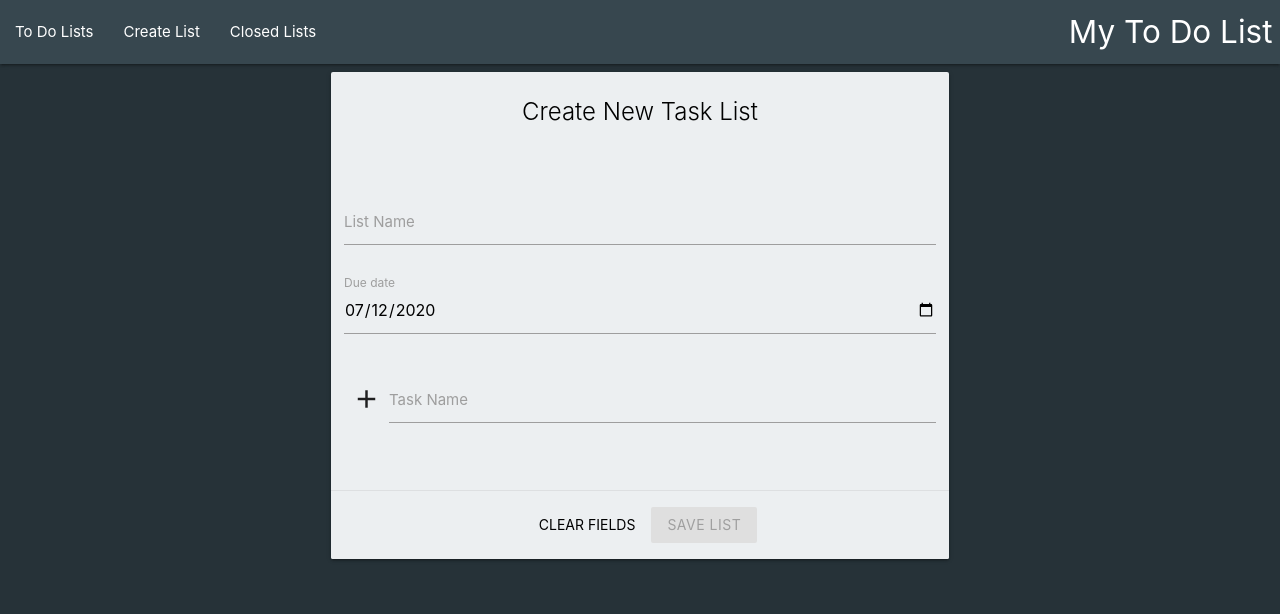
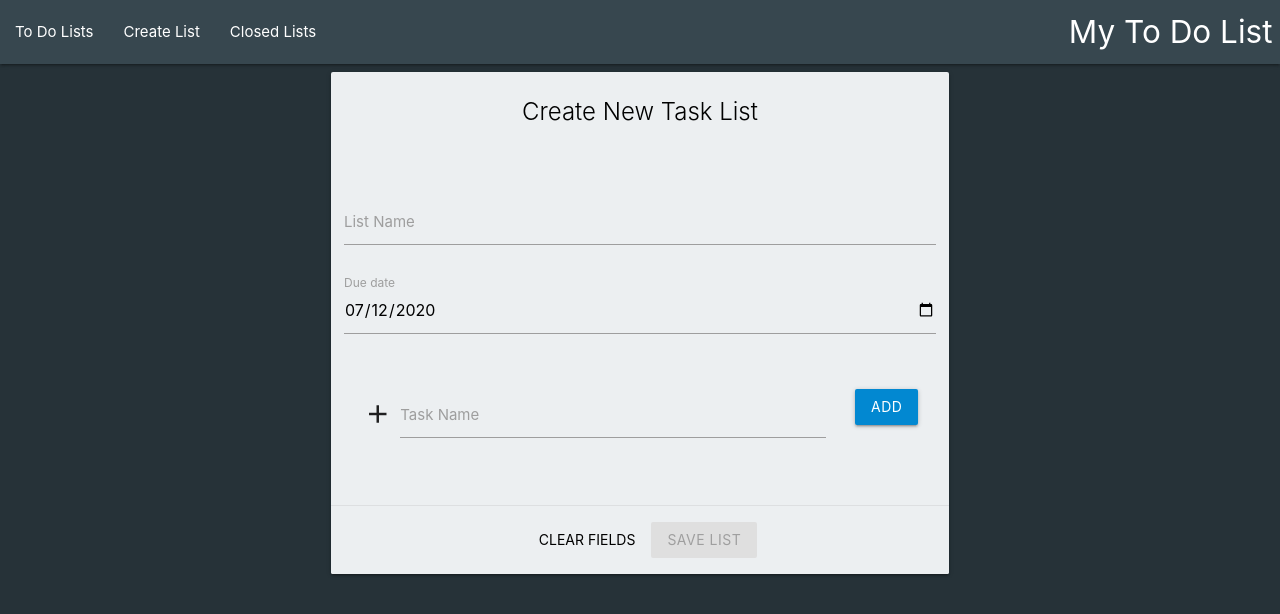
Before and after one commit to luisjoo/react-example-application, a React (Create React App) app: page /create-to-do-list in a window 1280 px wide. Shown: the top 614 px of the page. Built offline with nearby package versions, Linux system fonts and the light colour scheme.

Commit message:
Updated task creation input

```diff
--- a/src/App.css
+++ b/src/App.css
@@ -9,3 +9,10 @@ body {
 .sidenav.blue-grey.darken-3 li a {
   color: #FFF;
 }
+
+.center-button {
+  align-items: center;
+  display: flex;
+  height: 60px;
+  justify-content: center;
+}
--- a/src/components/buttons/button.component.js
+++ b/src/components/buttons/button.component.js
@@ -4,7 +4,7 @@ import Proptypes from "prop-types";
 const ButtonComponent = (props) => {
 	return (
 		<button
-			className="btn light-blue darken-2 waves-effect white-text"
+			className="btn light-blue darken-2 waves-effect white-text small"
 			onClick={props.clickMethod}
 			disabled={props.disabled}
 		>
--- a/src/components/buttons/flat-button.component.js
+++ b/src/components/buttons/flat-button.component.js
@@ -4,7 +4,7 @@ import Proptypes from 'prop-types';
 const FlatButtonComponent = (props) =>{
 	return (
 		<button
-			className="btn-flat black-text waves-effect waves-light"
+			className="btn-flat black-text waves-effect waves-light small"
 			onClick={props.clickMethod}
 			disabled={props.disabled}
 		>
--- a/src/components/input/icon-input.component.js
+++ b/src/components/input/icon-input.component.js
@@ -31,7 +31,9 @@ IconInputComponent.propTypes = {
 };
 
 IconInputComponent.defaultProps = {
-	onKeyUp: () => null,
+	onKeyUp: (event) => {
+		event.preventDefault();
+	},
 	inputType: "text",
 	otherProps: {}
 };
--- a/src/routes/create-todo-list.route.js
+++ b/src/routes/create-todo-list.route.js
@@ -10,7 +10,6 @@ import Constants from "../utils/Contants";
 import CardUi from "../ui/card.ui";
 
 class CreateTodoListRoute extends Component {
-
 	constructor(props) {
 		super(props);
 
@@ -26,7 +25,7 @@ class CreateTodoListRoute extends Component {
 		disableCompletion: true,
 
 		// update task
-		isEdit: false,
+		edition: false,
 		selectedId: null,
 	});
 
@@ -41,11 +40,9 @@ class CreateTodoListRoute extends Component {
 		}
 	};
 
-	createTask = (event) => {
-		event.preventDefault();
-		if (event.which !== 13) return;
+	createTask = () => {
+		const {taskName, taskList} = this.state;
 
-		const {taskName, taskList} = this.state;
 		const listCopy = [...taskList];
 		const obj = {
 			taskName,
@@ -68,22 +65,36 @@ class CreateTodoListRoute extends Component {
 
 		this.refTask.current.focus();
 		this.setState({
-			isEdit: true,
+			edition: true,
 			selectedId: taskId,
 			taskName: task.taskName
 		});
 	};
 
-	completeTask = (id, value) => {
-		const {taskList} = this.state;
-		const newList = taskList.map((task) => {
-			if (task.taskId === id) {
-				return {...task, taskCompleted: value}
+	cancelTaskUpdate = () => {
+		this.setState({
+			edition: false,
+			selectedId: null,
+			taskName: ''
+		});
+	};
+
+	updateSelectedTask = () => {
+		const {selectedId, taskName, taskList} = this.state;
+		const updatedTaskList = taskList.map((task) => {
+			if (task.taskId === selectedId) {
+				task.taskName = taskName;
 			}
+
 			return task;
 		});
 
-		this.setState({taskList: newList});
+		this.setState({
+			taskName: '',
+			edition: false,
+			selectedId: null,
+			taskList: updatedTaskList,
+		});
 	};
 
 	isDisabled = () => {
@@ -94,61 +105,6 @@ class CreateTodoListRoute extends Component {
 		const hasItemsInList = (taskList && taskList.length === 0);
 
 		return (hasDueDate || hasListName || hasItemsInList);
-	};
-
-	renderTaskCreationUpdateInput = () => {
-		const {taskName, isEdit} = this.state;
-		const inputIcon = !isEdit ? 'add' : 'edit';
-		return (
-			<RowComponent>
-				<IconInputComponent
-					value={taskName}
-					iconName={inputIcon}
-					labelName="Task Name"
-					inputId="addTaskToList"
-					onKeyUp={this.createTask}
-					taskReference={this.refTask}
-					onChange={this.onInputChange('taskName')}
-				/>
-			</RowComponent>
-		);
-	};
-
-	renderCardContent = () => {
-		const {listName, listDueDate, taskList, disableCompletion} = this.state;
-
-		return (
-			<form>
-				<RowComponent>
-					<InputComponent
-						inputType="text"
-						elementId="listName"
-						labelText="List Name"
-						value={listName}
-						onChange={this.onInputChange('listName')}
-					/>
-				</RowComponent>
-				<RowComponent>
-					<InputComponent
-						inputType="date"
-						elementId="listDueDate"
-						labelText="Due date"
-						value={listDueDate}
-						onChange={this.onInputChange('listDueDate')}
-					/>
-				</RowComponent>
-
-				{this.renderTaskCreationUpdateInput()}
-
-				<TaskListContainerComponent
-					taskList={taskList}
-					completeTask={this.completeTask}
-					updateItemInList={this.updateTask}
-					disableCompletion={disableCompletion}
-					removeFromList={this.removeTaskFromList}
-				/>
-			</form>
-		);
 	};
 
 	renderActionButtons = () => {
@@ -171,13 +127,13 @@ class CreateTodoListRoute extends Component {
 	render() {
 		const {
 			listName, taskList, taskName,
-			listDueDate, isEdit,
+			listDueDate, edition,
 		} = this.state;
 
 		return (
 			<CardUi
 				cardTitle="Create New Task List"
-				isEdit={isEdit}
+				isEdit={edition}
 				listName={listName}
 				taskName={taskName}
 				taskList={taskList}
@@ -188,6 +144,8 @@ class CreateTodoListRoute extends Component {
 				createTask={this.createTask}
 				updateTask={this.updateTask}
 				onInputChange={this.onInputChange}
+				cancelTaskUpdate={this.cancelTaskUpdate}
+				saveUpdatedTask={this.updateSelectedTask}
 				removeTaskFromList={this.removeTaskFromList}
 				renderActionButtons={this.renderActionButtons()}
 			/>
--- a/src/ui/card.ui.js
+++ b/src/ui/card.ui.js
@@ -1,26 +1,68 @@
-import React, {PureComponent} from 'react';
+import React, {Fragment, PureComponent} from 'react';
 import PropTypes from 'prop-types';
 import CardComponent from "../components/card/card.component";
 import RowComponent from "../components/utils/row.component";
 import InputComponent from "../components/input/input.component";
 import TaskListContainerComponent from "../components/tasks/task-list-container.component";
 import IconInputComponent from "../components/input/icon-input.component";
+import FlatButtonComponent from "../components/buttons/flat-button.component";
+import ButtonComponent from "../components/buttons/button.component";
 
 class CardUi extends PureComponent {
+	renderTaskUpdateButtons = () => {
+		const {isEdit, saveUpdatedTask, cancelTaskUpdate} = this.props;
+		if (!isEdit) return null;
+
+		return (
+			<Fragment>
+				<div className="col s2 center-button">
+					<FlatButtonComponent
+						clickMethod={cancelTaskUpdate}
+						buttonText="Cancel"
+					/>
+				</div>
+				<div className="col s2 center-button">
+					<ButtonComponent
+						clickMethod={saveUpdatedTask}
+						buttonText="Save"
+					/>
+				</div>
+			</Fragment>
+		);
+	};
+
+	renderAddNewTask = () => {
+		const {isEdit, createTask} = this.props;
+		if (isEdit) return null;
+
+		return (
+			<div className="col s2 center-button">
+				<ButtonComponent
+					clickMethod={createTask}
+					buttonText="Add"
+				/>
+			</div>
+		);
+	};
+
 	renderTaskCreationUpdateInput = () => {
 		const {taskName, isEdit, createTask, onInputChange, refTask} = this.props;
 		const inputIcon = !isEdit ? 'add' : 'edit';
+		const containerClass = !isEdit ? 'col s10' : 'col s8';
 		return (
 			<RowComponent>
+				<div className={containerClass}>
 					<IconInputComponent
 						value={taskName}
 						iconName={inputIcon}
 						labelName="Task Name"
 						inputId="addTaskToList"
-					onKeyUp={createTask}
 						taskReference={refTask}
 						onChange={onInputChange('taskName')}
 					/>
+				</div>
+				{this.renderTaskUpdateButtons()}
+				{this.renderAddNewTask()}
 			</RowComponent>
 		);
 	};
@@ -33,7 +75,7 @@ class CardUi extends PureComponent {
 		} = this.props;
 
 		return (
-			<form>
+			<Fragment>
 				<RowComponent>
 					<InputComponent
 						inputType="text"
@@ -62,7 +104,7 @@ class CardUi extends PureComponent {
 					removeFromList={removeTaskFromList}
 					disableCompletion={disableCompletion}
 				/>
-			</form>
+			</Fragment>
 		);
 	};
 
@@ -94,6 +136,8 @@ CardUi.propTypes = {
 	createTask: PropTypes.func.isRequired,
 	completeTask: PropTypes.func.isRequired,
 	onInputChange: PropTypes.func.isRequired,
+	saveUpdatedTask: PropTypes.func.isRequired,
+	cancelTaskUpdate: PropTypes.func.isRequired,
 	removeTaskFromList: PropTypes.func.isRequired,
 
 	refTask: PropTypes.any.isRequired,
```
Lines whose indentation alone changed are shown as unchanged.
